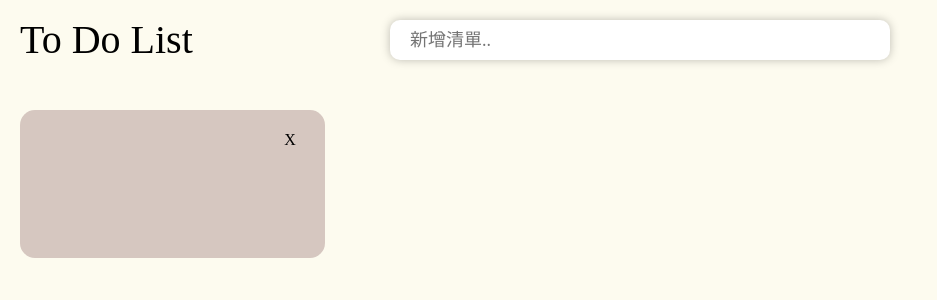
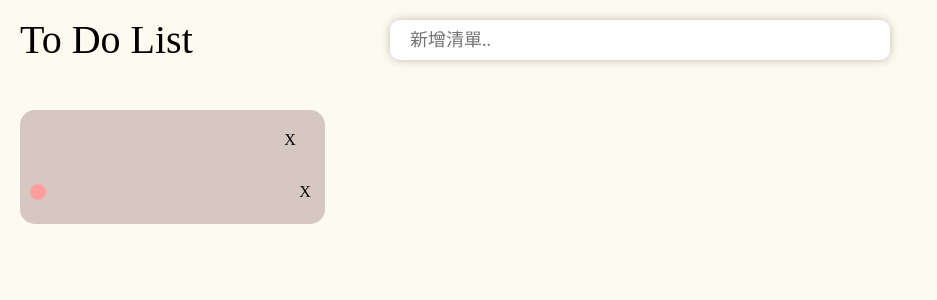
Before and after one commit to li886580/to-do-list, a Vue app: page / in a window 1280 px wide. Shown: the top 300 px of the page, without its empty margins (0-937 px from the left). Built offline with nearby package versions, Linux system fonts and the light colour scheme.

Commit message:
清單切版

```diff
--- a/src/assets/css/vendors/CSS Reset.css
+++ b/src/assets/css/vendors/CSS Reset.css
@@ -46,3 +46,6 @@
     border-collapse: collapse;
     border-spacing: 0;
 }
+a{
+    cursor: pointer;
+}
--- a/src/components/to-do-list.css
+++ b/src/components/to-do-list.css
@@ -101,7 +101,27 @@
   font-family: none;
 }
 
-.content .allList .list .list__title a {
+.content .allList .list .list__title textarea::-webkit-input-placeholder {
+  color: #a7a7a7;
+}
+
+.content .allList .list .list__title textarea:-ms-input-placeholder {
+  color: #a7a7a7;
+}
+
+.content .allList .list .list__title textarea::-ms-input-placeholder {
+  color: #a7a7a7;
+}
+
+.content .allList .list .list__title textarea::placeholder {
+  color: #a7a7a7;
+}
+
+.content .allList .list .list__title textarea:focus, .content .allList .list .list__title textarea:hover {
+  border-bottom: 1px solid #79797993;
+}
+
+.content .allList .list .list__title .title__delete {
   display: -webkit-box;
   display: -ms-flexbox;
   display: flex;
@@ -114,12 +134,20 @@
   width: 20px;
   height: 20px;
   margin: 5px 5px 0 0;
-  cursor: pointer;
 }
 
 .content .allList .list .list__item .item {
+  display: -webkit-box;
+  display: -ms-flexbox;
+  display: flex;
+  -webkit-box-align: center;
+      -ms-flex-align: center;
+          align-items: center;
   height: 34px;
   width: 100%;
+  padding: 0 10px;
+  -webkit-box-sizing: border-box;
+          box-sizing: border-box;
 }
 
 .content .allList .list .list__item .item:hover {
@@ -128,4 +156,65 @@
   -webkit-box-sizing: border-box;
           box-sizing: border-box;
 }
+
+.content .allList .list .list__item .item .item__checkbox {
+  width: 16px;
+  height: 16px;
+  border-radius: 16px;
+  background-color: #ff9d9d;
+  margin-right: 17px;
+}
+
+.content .allList .list .list__item .item textarea {
+  -webkit-box-flex: 1;
+      -ms-flex: 1;
+          flex: 1;
+  height: 20px;
+  outline: 0;
+  font-size: 16px;
+  border: 0;
+  background-color: rgba(0, 0, 0, 0);
+  resize: none;
+  overflow: hidden;
+  overflow-wrap: break-word;
+  padding: 0 5px;
+  -webkit-box-sizing: border-box;
+          box-sizing: border-box;
+  font-family: none;
+}
+
+.content .allList .list .list__item .item textarea::-webkit-input-placeholder {
+  color: #a7a7a7;
+}
+
+.content .allList .list .list__item .item textarea:-ms-input-placeholder {
+  color: #a7a7a7;
+}
+
+.content .allList .list .list__item .item textarea::-ms-input-placeholder {
+  color: #a7a7a7;
+}
+
+.content .allList .list .list__item .item textarea::placeholder {
+  color: #a7a7a7;
+}
+
+.content .allList .list .list__item .item textarea:focus, .content .allList .list .list__item .item textarea:hover {
+  border-bottom: 1px solid #79797993;
+}
+
+.content .allList .list .list__item .item .item__delete {
+  display: -webkit-box;
+  display: -ms-flexbox;
+  display: flex;
+  -webkit-box-pack: center;
+      -ms-flex-pack: center;
+          justify-content: center;
+  -webkit-box-align: center;
+      -ms-flex-align: center;
+          align-items: center;
+  width: 20px;
+  height: 20px;
+  margin-left: 17px;
+}
 /*# sourceMappingURL=to-do-list.css.map */
--- a/src/components/to-do-list.scss
+++ b/src/components/to-do-list.scss
@@ -72,11 +72,14 @@
           padding: 0 5px;
           box-sizing: border-box;
           font-family: none;
-          &:focus{
-            // border: 2px solid #79797993;
+          &::placeholder{
+            color: rgb(167, 167, 167);
+          }
+          &:focus, &:hover{
+            border-bottom: 1px solid #79797993;
           }
         }
-        a{
+        .title__delete{
           display: flex;
           align-items: center;
           justify-content: center;
@@ -84,18 +87,56 @@
           height: 20px;
           // background-color: khaki;
           margin: 5px 5px 0 0;
-          cursor: pointer;
         }
       }
       .list__item{
         .item{
+          display: flex;
+          align-items: center;
           height: 34px;
           width: 100%;
-          // background-color: khaki;
+          padding: 0 10px;
+          box-sizing: border-box;
           &:hover{
             border-top: 1px solid #adadad;
             border-bottom: 1px solid #adadad;
             box-sizing: border-box;
+          }
+          .item__checkbox{
+            width: 16px;
+            height: 16px;
+            border-radius: 16px;
+            background-color: #ff9d9d;
+            margin-right: 17px;
+          }
+          textarea{
+            flex: 1;
+            height: 20px;
+            outline: 0;
+            font-size: 16px;
+            // margin-left: 60px;
+            border: 0;
+            background-color: rgba(0, 0, 0, 0);
+            resize: none;
+            overflow: hidden;
+            overflow-wrap: break-word;
+            padding: 0 5px;
+            box-sizing: border-box;
+            font-family: none;
+            &::placeholder{
+              color: rgb(167, 167, 167);
+            }
+            &:focus, &:hover{
+              border-bottom: 1px solid #79797993;
+            }
+          }
+          .item__delete{
+            display: flex;
+            justify-content: center;
+            align-items: center;
+            width: 20px;
+            height: 20px;
+            margin-left: 17px;
           }
         }
       }
--- a/src/components/to-do-list.vue
+++ b/src/components/to-do-list.vue
@@ -7,12 +7,15 @@
     <div class="allList">
       <div class="list">
         <div class="list__title">
-          <textarea rows="15" maxlength="512"></textarea>
-          <a>X</a>
+          <textarea class="title__textarea" rows="15" maxlength="512"></textarea>
+          <a class="title__delete">X</a>
         </div>
         <div class="list__item">
-          <div class="item"></div>
-          <div class="item"></div>
+          <div class="item">
+            <a class="item__checkbox"></a>
+            <textarea class="item__textarea" rows="15" maxlength="512"></textarea>
+            <a class="item__delete">X</a>
+          </div>
         </div>
       </div>
     </div>
```
Also changed, not shown: 1 other file (tests, documents, lock files or other folders).
